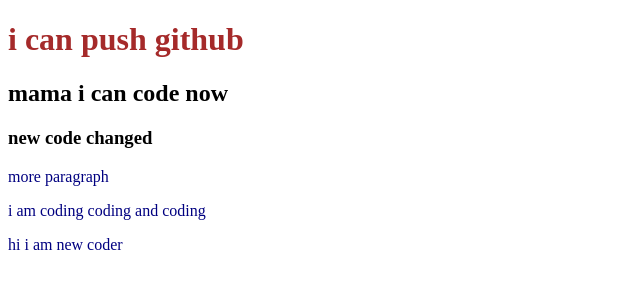
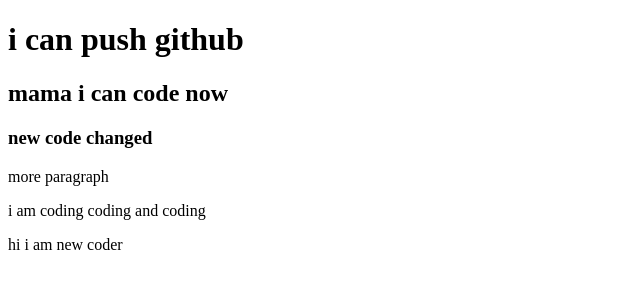
Before and after one commit to zahidhasan2/my-first-repo, a plain HTML site: page index.html in a window 1280 px wide. Shown: the whole page, without its empty margins (0-640 px from the left). Drawn offline with Linux system fonts and the light colour scheme.

Commit message:
third commit

```diff
--- a/index.html
+++ b/index.html
@@ -5,7 +5,7 @@
     <meta http-equiv="X-UA-Compatible" content="IE=edge">
     <meta name="viewport" content="width=device-width, initial-scale=1.0">
     <title> welcome to my first github repo </title>
-    <link rel="stylesheet" href="style.css">
+    <link rel="stylesheet" href="style">
 </head>
 <body>
     <h1>i can push github</h1>
```
